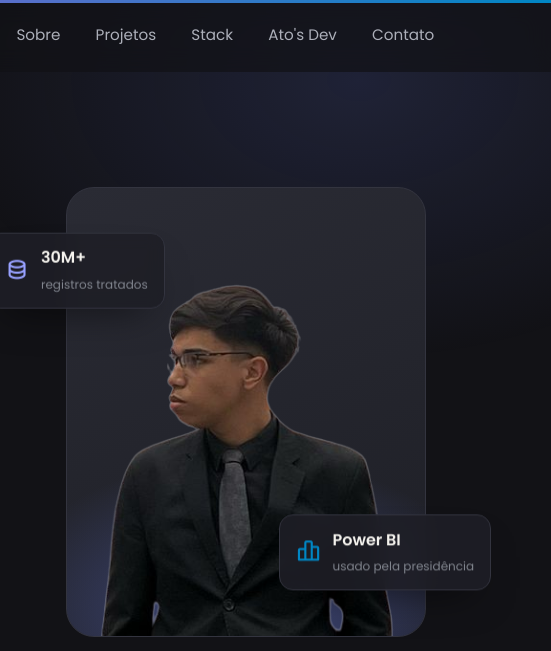
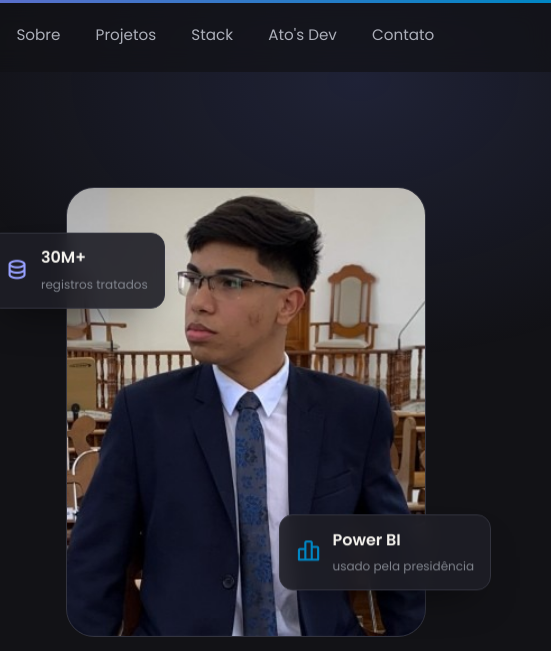
Before and after one commit to FreitaslrS/portfolio, a plain HTML site: page index.html in a window 1280 px wide. Shown: the top 651 px of the page, 729-1280 px from the left. Drawn offline with Linux system fonts and the light colour scheme.

Commit message:
Nova foto de perfil no portfólio
Co-Authored-By: Claude Opus 5.5 <noreply@anthropic.com>
Claude-Session: https://claude.ai/code/session_01FkDpEcQCduRJHwVEFTc2ns

```diff
--- a/CSS/style.css
+++ b/CSS/style.css
@@ -111,7 +111,7 @@ section { padding: 6rem 8%; }
     display: flex; align-items: flex-end; justify-content: center;
 }
 .photo-frame::before { content: ""; position: absolute; inset: auto -20% -30% -20%; height: 70%; background: radial-gradient(closest-side, rgba(94,110,203,.55), transparent); }
-.photo-frame img { position: relative; width: 92%; }
+.photo-frame img { position: relative; width: 100%; height: 100%; object-fit: cover; object-position: center top; }
 .float-card {
     position: absolute; display: flex; align-items: center; gap: .7rem;
     padding: .7rem 1rem; border-radius: 14px;
--- a/index.html
+++ b/index.html
@@ -65,7 +65,7 @@
             </div>
             <div class="home-img">
                 <div class="photo-frame">
-                    <img src="IMGS/minha-foto.png" alt="Foto de Samuel Freitas" />
+                    <img src="IMGS/minha-foto.jpg" alt="Foto de Samuel Freitas" />
                 </div>
                 <div class="float-card fc-1"><i class="bx bx-data"></i><div><b>30M+</b><small>registros tratados</small></div></div>
                 <div class="float-card fc-2"><i class="bx bx-bar-chart-alt-2"></i><div><b>Power BI</b><small>usado pela presidência</small></div></div>
```
Also changed, not shown: IMGS/minha-foto.jpg (added), IMGS/minha-foto.png (deleted).
